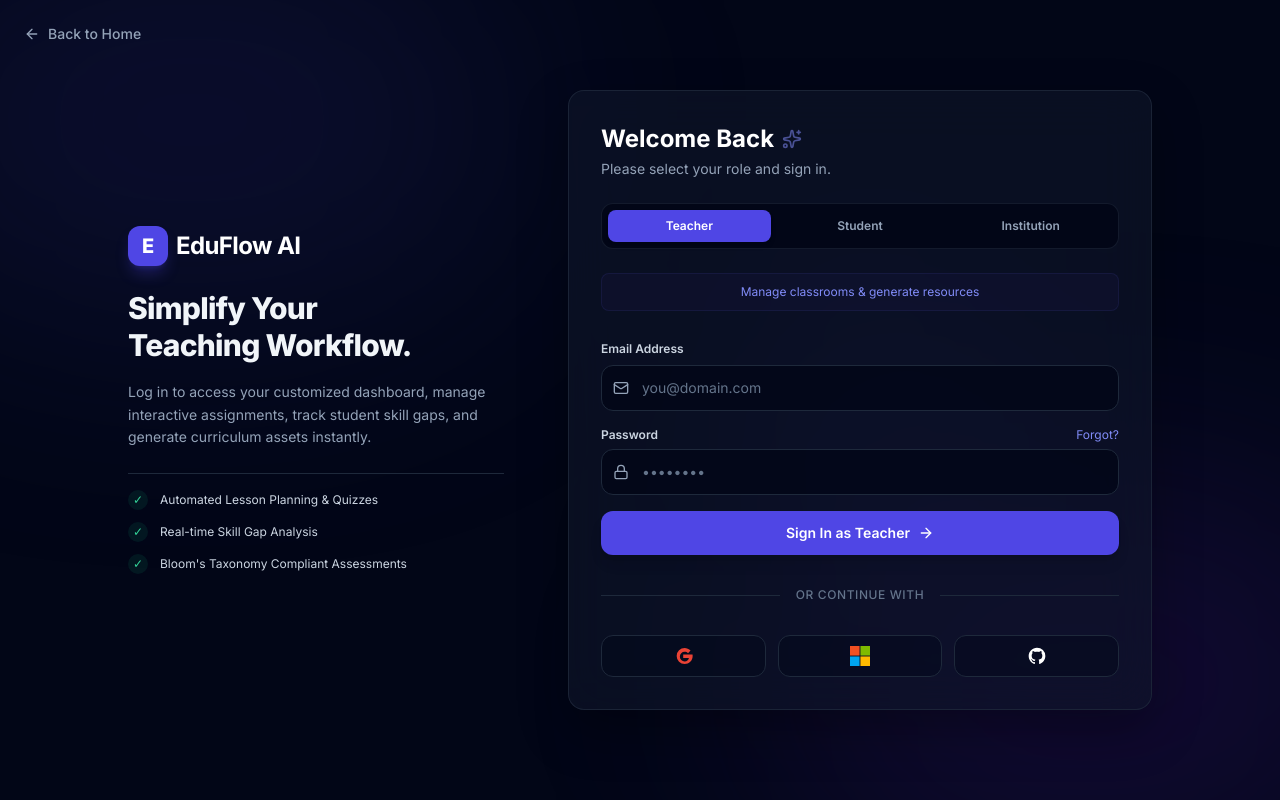
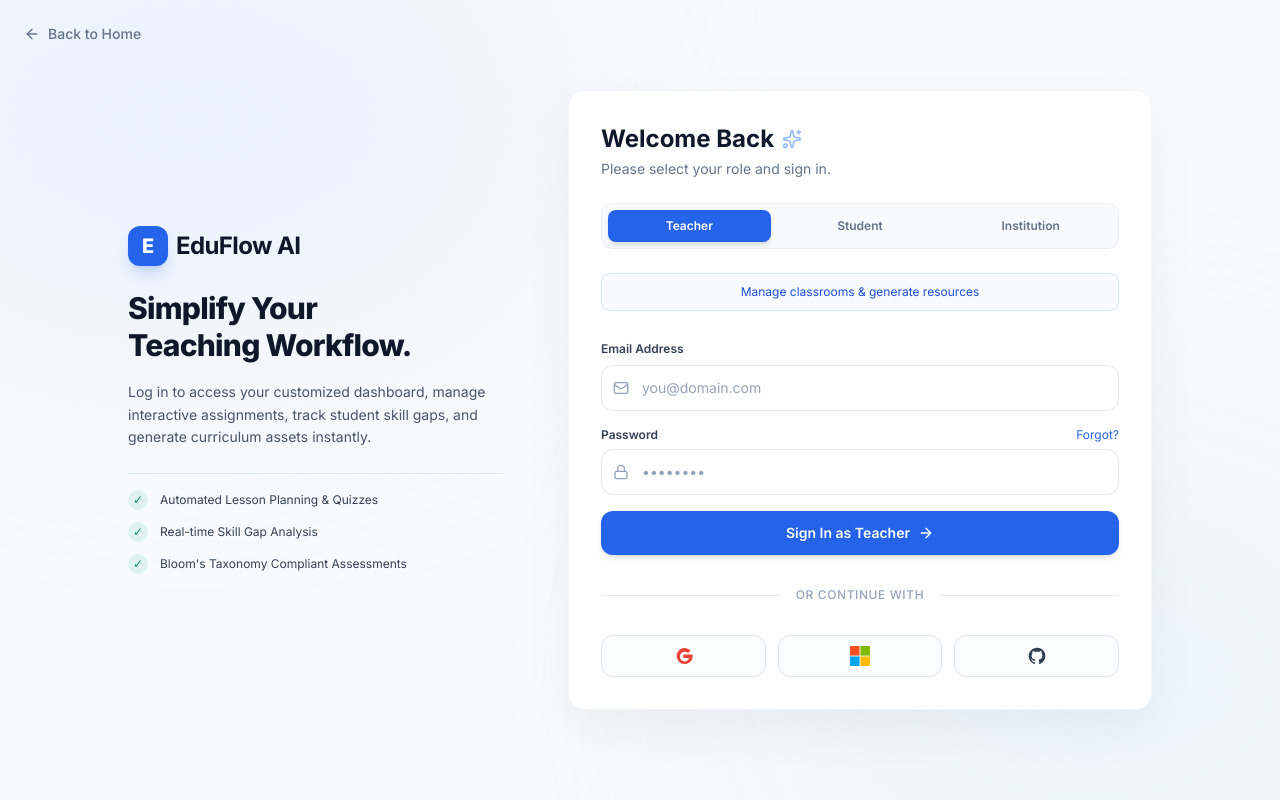
Before and after one commit to Bharathkulal/-EduFlow-AI-, a React (Vite) app: page / in a window 1280 px wide. Both pictures are taken after a click on the button "Sign In". Built offline with nearby package versions, Linux system fonts and the light colour scheme.

Commit message:
login page white and blue combination

```diff
--- a/src/components/Login.jsx
+++ b/src/components/Login.jsx
@@ -1,6 +1,6 @@
 import React, { useState } from 'react';
 import { motion, AnimatePresence } from 'framer-motion';
-import { ArrowLeft, Mail, Lock, Shield, ArrowRight, CheckCircle2, Sparkles } from 'lucide-react';
+import { ArrowLeft, Mail, Lock, ArrowRight, CheckCircle2, Sparkles } from 'lucide-react';
 
 export default function Login({ setView }) {
   const [role, setRole] = useState('teacher'); // teacher, student, institution
@@ -48,12 +48,12 @@ export default function Login({ setView }) {
   };
 
   return (
-    <div className="min-h-screen bg-slate-950 text-white flex items-center justify-center p-4 relative overflow-hidden font-sans">
+    <div className="min-h-screen bg-slate-50 text-slate-800 flex items-center justify-center p-4 relative overflow-hidden font-sans">
       {/* Dynamic Background Effects */}
       <div className="absolute inset-0 z-0">
-        <div className="absolute top-[-10%] left-[-10%] w-[50%] h-[50%] rounded-full bg-indigo-900/20 blur-[120px]" />
-        <div className="absolute bottom-[-10%] right-[-10%] w-[50%] h-[50%] rounded-full bg-violet-900/20 blur-[120px]" />
-        <div className="absolute top-[30%] right-[20%] w-[300px] h-[300px] rounded-full bg-indigo-500/5 blur-[80px]" />
+        <div className="absolute top-[-10%] left-[-10%] w-[50%] h-[50%] rounded-full bg-blue-100/50 blur-[120px]" />
+        <div className="absolute bottom-[-10%] right-[-10%] w-[50%] h-[50%] rounded-full bg-sky-100/50 blur-[120px]" />
+        <div className="absolute top-[30%] right-[20%] w-[300px] h-[300px] rounded-full bg-blue-500/5 blur-[80px]" />
       </div>
 
       {/* Floating Back to Home button */}
@@ -61,7 +61,7 @@ export default function Login({ setView }) {
         initial={{ opacity: 0, x: -20 }}
         animate={{ opacity: 1, x: 0 }}
         onClick={() => setView('landing')}
-        className="absolute top-6 left-6 z-10 flex items-center space-x-2 text-slate-400 hover:text-white transition-colors duration-200 group"
+        className="absolute top-6 left-6 z-10 flex items-center space-x-2 text-slate-500 hover:text-slate-900 transition-colors duration-200 group"
       >
         <ArrowLeft className="w-4 h-4 group-hover:-translate-x-1 transition-transform" />
         <span className="text-sm font-medium">Back to Home</span>
@@ -76,10 +76,10 @@ export default function Login({ setView }) {
             transition={{ duration: 0.5 }}
             className="flex items-center space-x-2"
           >
-            <div className="w-10 h-10 rounded-xl bg-indigo-600 flex items-center justify-center text-white font-extrabold text-xl shadow-lg shadow-indigo-600/30">
+            <div className="w-10 h-10 rounded-xl bg-blue-600 flex items-center justify-center text-white font-extrabold text-xl shadow-lg shadow-blue-600/20">
               E
             </div>
-            <span className="font-bold text-2xl tracking-tight text-white">EduFlow AI</span>
+            <span className="font-bold text-2xl tracking-tight text-slate-900">EduFlow AI</span>
           </motion.div>
 
           <motion.div
@@ -88,11 +88,11 @@ export default function Login({ setView }) {
             transition={{ duration: 0.5, delay: 0.1 }}
             className="space-y-4"
           >
-            <h1 className="text-3xl font-extrabold tracking-tight leading-tight text-slate-100">
+            <h1 className="text-3xl font-extrabold tracking-tight leading-tight text-slate-900">
               Simplify Your <br />
               Teaching Workflow.
             </h1>
-            <p className="text-slate-400 text-sm leading-relaxed">
+            <p className="text-slate-600 text-sm leading-relaxed">
               Log in to access your customized dashboard, manage interactive assignments, track student skill gaps, and generate curriculum assets instantly.
             </p>
           </motion.div>
@@ -102,22 +102,22 @@ export default function Login({ setView }) {
             initial={{ opacity: 0, y: 20 }}
             animate={{ opacity: 1, y: 0 }}
             transition={{ duration: 0.5, delay: 0.2 }}
-            className="space-y-3 pt-4 border-t border-slate-800"
+            className="space-y-3 pt-4 border-t border-slate-200"
           >
-            <div className="flex items-center space-x-3 text-xs text-slate-300">
-              <div className="w-5 h-5 rounded-full bg-emerald-500/10 flex items-center justify-center text-emerald-400">
+            <div className="flex items-center space-x-3 text-xs text-slate-700">
+              <div className="w-5 h-5 rounded-full bg-emerald-500/10 flex items-center justify-center text-emerald-600">
                 ✓
               </div>
               <span>Automated Lesson Planning & Quizzes</span>
             </div>
-            <div className="flex items-center space-x-3 text-xs text-slate-300">
-              <div className="w-5 h-5 rounded-full bg-emerald-500/10 flex items-center justify-center text-emerald-400">
+            <div className="flex items-center space-x-3 text-xs text-slate-700">
+              <div className="w-5 h-5 rounded-full bg-emerald-500/10 flex items-center justify-center text-emerald-600">
                 ✓
               </div>
               <span>Real-time Skill Gap Analysis</span>
             </div>
-            <div className="flex items-center space-x-3 text-xs text-slate-300">
-              <div className="w-5 h-5 rounded-full bg-emerald-500/10 flex items-center justify-center text-emerald-400">
+            <div className="flex items-center space-x-3 text-xs text-slate-700">
+              <div className="w-5 h-5 rounded-full bg-emerald-500/10 flex items-center justify-center text-emerald-600">
                 ✓
               </div>
               <span>Bloom's Taxonomy Compliant Assessments</span>
@@ -130,7 +130,7 @@ export default function Login({ setView }) {
           initial={{ opacity: 0, y: 30 }}
           animate={{ opacity: 1, y: 0 }}
           transition={{ type: 'spring', damping: 25, stiffness: 120 }}
-          className="lg:col-span-7 bg-slate-900/60 backdrop-blur-xl border border-slate-800/80 rounded-2xl p-6 sm:p-8 shadow-[0_20px_50px_rgba(0,0,0,0.3)]"
+          className="lg:col-span-7 bg-white border border-slate-100 rounded-2xl p-6 sm:p-8 shadow-[0_20px_50px_rgba(0,0,0,0.05)]"
         >
           <AnimatePresence mode="wait">
             {!isSuccess ? (
@@ -142,14 +142,14 @@ export default function Login({ setView }) {
                 className="space-y-6"
               >
                 <div className="text-center sm:text-left">
-                  <h2 className="text-2xl font-bold text-white flex items-center justify-center sm:justify-start gap-2">
-                    Welcome Back <Sparkles className="w-5 h-5 text-indigo-400 animate-pulse" />
+                  <h2 className="text-2xl font-bold text-slate-900 flex items-center justify-center sm:justify-start gap-2">
+                    Welcome Back <Sparkles className="w-5 h-5 text-blue-500 animate-pulse" />
                   </h2>
-                  <p className="text-sm text-slate-400 mt-1">Please select your role and sign in.</p>
+                  <p className="text-sm text-slate-500 mt-1">Please select your role and sign in.</p>
                 </div>
 
                 {/* Role Tabs Selection */}
-                <div className="grid grid-cols-3 gap-2 bg-slate-950 p-1.5 rounded-xl border border-slate-800/60">
+                <div className="grid grid-cols-3 gap-2 bg-slate-50 p-1.5 rounded-xl border border-slate-200/60">
                   {roles.map((r) => {
                     const isActive = role === r.id;
                     return (
@@ -162,11 +162,11 @@ export default function Login({ setView }) {
                         {isActive && (
                           <motion.div
                             layoutId="activeRoleTab"
-                            className="absolute inset-0 bg-indigo-600 rounded-lg shadow-md"
+                            className="absolute inset-0 bg-blue-600 rounded-lg shadow-md"
                             transition={{ type: 'spring', stiffness: 380, damping: 30 }}
                           />
                         )}
-                        <span className={`relative z-10 ${isActive ? 'text-white' : 'text-slate-400 hover:text-slate-200'}`}>
+                        <span className={`relative z-10 transition-colors duration-200 ${isActive ? 'text-white' : 'text-slate-500 hover:text-slate-800'}`}>
                           {r.label}
                         </span>
                       </button>
@@ -179,7 +179,7 @@ export default function Login({ setView }) {
                   key={role}
                   initial={{ opacity: 0, y: 5 }}
                   animate={{ opacity: 1, y: 0 }}
-                  className="text-xs text-indigo-400 bg-indigo-950/20 border border-indigo-500/10 rounded-lg p-2.5 text-center"
+                  className="text-xs text-blue-700 bg-blue-50/50 border border-blue-100 rounded-lg p-2.5 text-center"
                 >
                   {roles.find((r) => r.id === role)?.desc}
                 </motion.p>
@@ -188,7 +188,7 @@ export default function Login({ setView }) {
                 <form onSubmit={handleSubmit} className="space-y-4">
                   {/* Email Input */}
                   <div className="space-y-1.5 text-left">
-                    <label className="text-xs font-semibold text-slate-300">Email Address</label>
+                    <label className="text-xs font-semibold text-slate-700">Email Address</label>
                     <div className="relative">
                       <Mail className="absolute left-3 top-1/2 -translate-y-1/2 w-4 h-4 text-slate-400" />
                       <input
@@ -199,13 +199,13 @@ export default function Login({ setView }) {
                           if (errors.email) setErrors({ ...errors, email: '' });
                         }}
                         placeholder="you@domain.com"
-                        className={`w-full bg-slate-950/80 border ${
-                          errors.email ? 'border-rose-500 focus:border-rose-500' : 'border-slate-800 focus:border-indigo-500'
-                        } rounded-xl py-3 pl-10 pr-4 text-sm text-white placeholder-slate-500 focus:outline-none focus:ring-1 focus:ring-indigo-500 transition-all duration-150`}
+                        className={`w-full bg-white border ${
+                          errors.email ? 'border-rose-500 focus:border-rose-500' : 'border-slate-200 focus:border-blue-500'
+                        } rounded-xl py-3 pl-10 pr-4 text-sm text-slate-900 placeholder-slate-400 focus:outline-none focus:ring-1 focus:ring-blue-500/20 transition-all duration-150`}
                       />
                     </div>
                     {errors.email && (
-                      <motion.p initial={{ opacity: 0 }} animate={{ opacity: 1 }} className="text-xs text-rose-400">
+                      <motion.p initial={{ opacity: 0 }} animate={{ opacity: 1 }} className="text-xs text-rose-500">
                         {errors.email}
                       </motion.p>
                     )}
@@ -214,8 +214,8 @@ export default function Login({ setView }) {
                   {/* Password Input */}
                   <div className="space-y-1.5 text-left">
                     <div className="flex justify-between items-center">
-                      <label className="text-xs font-semibold text-slate-300">Password</label>
-                      <a href="#" className="text-xs text-indigo-400 hover:text-indigo-300 hover:underline">Forgot?</a>
+                      <label className="text-xs font-semibold text-slate-700">Password</label>
+                      <a href="#" className="text-xs text-blue-600 hover:text-blue-700 hover:underline">Forgot?</a>
                     </div>
                     <div className="relative">
                       <Lock className="absolute left-3 top-1/2 -translate-y-1/2 w-4 h-4 text-slate-400" />
@@ -227,13 +227,13 @@ export default function Login({ setView }) {
                           if (errors.password) setErrors({ ...errors, password: '' });
                         }}
                         placeholder="••••••••"
-                        className={`w-full bg-slate-950/80 border ${
-                          errors.password ? 'border-rose-500 focus:border-rose-500' : 'border-slate-800 focus:border-indigo-500'
-                        } rounded-xl py-3 pl-10 pr-4 text-sm text-white placeholder-slate-500 focus:outline-none focus:ring-1 focus:ring-indigo-500 transition-all duration-150`}
+                        className={`w-full bg-white border ${
+                          errors.password ? 'border-rose-500 focus:border-rose-500' : 'border-slate-200 focus:border-blue-500'
+                        } rounded-xl py-3 pl-10 pr-4 text-sm text-slate-900 placeholder-slate-400 focus:outline-none focus:ring-1 focus:ring-blue-500/20 transition-all duration-150`}
                       />
                     </div>
                     {errors.password && (
-                      <motion.p initial={{ opacity: 0 }} animate={{ opacity: 1 }} className="text-xs text-rose-400">
+                      <motion.p initial={{ opacity: 0 }} animate={{ opacity: 1 }} className="text-xs text-rose-500">
                         {errors.password}
                       </motion.p>
                     )}
@@ -243,7 +243,7 @@ export default function Login({ setView }) {
                   <button
                     type="submit"
                     disabled={isLoading}
-                    className="w-full relative overflow-hidden bg-indigo-600 hover:bg-indigo-700 disabled:bg-indigo-800 text-white font-semibold rounded-xl py-3 text-sm shadow-lg hover:shadow-indigo-600/20 active:scale-[0.99] transition-all duration-150 flex items-center justify-center space-x-2 mt-6 cursor-pointer"
+                    className="w-full relative overflow-hidden bg-blue-600 hover:bg-blue-700 disabled:bg-blue-400 text-white font-semibold rounded-xl py-3 text-sm shadow-md hover:shadow-blue-600/10 active:scale-[0.99] transition-all duration-150 flex items-center justify-center space-x-2 mt-6 cursor-pointer"
                   >
                     {isLoading ? (
                       <svg className="animate-spin h-5 w-5 text-white" fill="none" viewBox="0 0 24 24">
@@ -261,19 +261,19 @@ export default function Login({ setView }) {
 
                 {/* Divider */}
                 <div className="relative flex py-2 items-center">
-                  <div className="flex-grow border-t border-slate-800"></div>
-                  <span className="flex-shrink mx-4 text-slate-500 text-xs font-medium uppercase tracking-wider">or continue with</span>
-                  <div className="flex-grow border-t border-slate-800"></div>
+                  <div className="flex-grow border-t border-slate-200"></div>
+                  <span className="flex-shrink mx-4 text-slate-400 text-xs font-medium uppercase tracking-wider">or continue with</span>
+                  <div className="flex-grow border-t border-slate-200"></div>
                 </div>
 
                 {/* Social Logins */}
                 <div className="grid grid-cols-3 gap-3">
-                  <button className="flex items-center justify-center py-2.5 border border-slate-800 rounded-xl bg-slate-950/40 hover:bg-slate-950/80 hover:border-slate-700 transition-colors focus:outline-none">
+                  <button className="flex items-center justify-center py-2.5 border border-slate-200 rounded-xl bg-slate-50/50 hover:bg-slate-100 hover:border-slate-300 transition-colors focus:outline-none cursor-pointer">
                     <svg className="w-5 h-5" viewBox="0 0 24 24">
                       <path fill="#EA4335" d="M12.24 10.285V14.4h6.887c-.648 2.41-2.519 4.2-5.136 4.2A5.73 5.73 0 0 1 8.24 12.8a5.73 5.73 0 0 1 5.75-5.8c1.55 0 2.96.61 4.02 1.6l3.07-3.07C19.18 3.68 16.32 2.4 13.99 2.4a9.6 9.6 0 0 0-9.6 9.6a9.6 9.6 0 0 0 9.6 9.6c5.06 0 9.59-3.66 9.59-9.57a8.7 8.7 0 0 0-.15-1.74H12.24z"/>
                     </svg>
                   </button>
-                  <button className="flex items-center justify-center py-2.5 border border-slate-800 rounded-xl bg-slate-950/40 hover:bg-slate-950/80 hover:border-slate-700 transition-colors focus:outline-none">
+                  <button className="flex items-center justify-center py-2.5 border border-slate-200 rounded-xl bg-slate-50/50 hover:bg-slate-100 hover:border-slate-300 transition-colors focus:outline-none cursor-pointer">
                     <svg className="w-5 h-5" viewBox="0 0 23 23">
                       <path fill="#F25022" d="M0 0h11v11H0z"/>
                       <path fill="#7FBA00" d="M12 0h11v11H12z"/>
@@ -281,7 +281,7 @@ export default function Login({ setView }) {
                       <path fill="#FFB900" d="M12 12h11v11H12z"/>
                     </svg>
                   </button>
-                  <button className="flex items-center justify-center py-2.5 border border-slate-800 rounded-xl bg-slate-950/40 hover:bg-slate-950/80 hover:border-slate-700 transition-colors focus:outline-none">
+                  <button className="flex items-center justify-center py-2.5 border border-slate-200 rounded-xl bg-slate-50/50 hover:bg-slate-100 hover:border-slate-300 transition-colors focus:outline-none cursor-pointer text-slate-700">
                     <svg className="w-5 h-5" fill="currentColor" viewBox="0 0 24 24">
                       <path fillRule="evenodd" clipRule="evenodd" d="M12 2C6.477 2 2 6.477 2 12c0 4.42 2.87 8.17 6.84 9.5.5.08.66-.23.66-.5v-1.69c-2.77.6-3.36-1.34-3.36-1.34-.46-1.16-1.11-1.47-1.11-1.47-.9-.62.07-.6.07-.6 1 .07 1.53 1.03 1.53 1.03.9 1.52 2.34 1.07 2.91.83.09-.65.35-1.09.63-1.34-2.22-.25-4.55-1.11-4.55-4.92 0-1.11.38-2 1.03-2.71-.1-.25-.45-1.29.1-2.64 0 0 .84-.27 2.75 1.02.79-.22 1.65-.33 2.5-.33.85 0 1.71.11 2.5.33 1.91-1.29 2.75-1.02 2.75-1.02.55 1.35.2 2.39.1 2.64.65.71 1.03 1.6 1.03 2.71 0 3.82-2.34 4.66-4.57 4.91.36.31.69.92.69 1.85V21c0 .27.16.59.67.5C19.14 20.16 22 16.42 22 12A10 10 0 0012 2z"/>
                     </svg>
@@ -299,13 +299,13 @@ export default function Login({ setView }) {
                   initial={{ scale: 0 }}
                   animate={{ scale: 1 }}
                   transition={{ type: 'spring', stiffness: 300, damping: 20 }}
-                  className="w-16 h-16 rounded-full bg-emerald-500/10 border border-emerald-500/20 flex items-center justify-center text-emerald-400"
+                  className="w-16 h-16 rounded-full bg-emerald-500/10 border border-emerald-500/20 flex items-center justify-center text-emerald-600"
                 >
                   <CheckCircle2 className="w-10 h-10" />
                 </motion.div>
                 <div className="space-y-1">
-                  <h3 className="text-xl font-bold text-white">Sign In Successful</h3>
-                  <p className="text-sm text-slate-400">Welcome to your dashboard. Redirecting...</p>
+                  <h3 className="text-xl font-bold text-slate-900">Sign In Successful</h3>
+                  <p className="text-sm text-slate-500">Welcome to your dashboard. Redirecting...</p>
                 </div>
               </motion.div>
             )}
```
